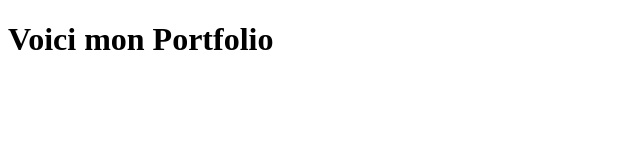
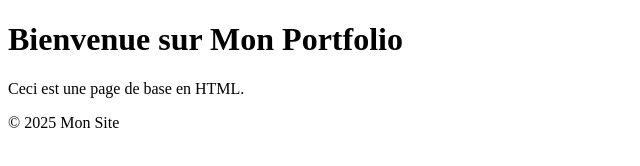
Before and after one commit to Maellou06/Mon-Portfolio, a plain HTML site: page index.html in a window 1280 px wide. Shown: the whole page, without its empty margins (0-640 px from the left). Drawn offline with Linux system fonts and the light colour scheme.

Commit message:
Add files via upload
Ajouts index

```diff
--- a/index.html
+++ b/index.html
@@ -6,6 +6,15 @@
     <title>Mon Portfolio</title>
 </head>
 <body>
-    <h1> Voici mon Portfolio </h1>
+    <!-- contenu de ma page -->
+    <header>
+        <h1>Bienvenue sur Mon Portfolio</h1>
+    </header>
+    <main>
+        <p>Ceci est une page de base en HTML.</p>
+    </main>
+    <footer>
+        <p>&copy; 2025 Mon Site</p>
+    </footer>
 </body>
 </html>
```
